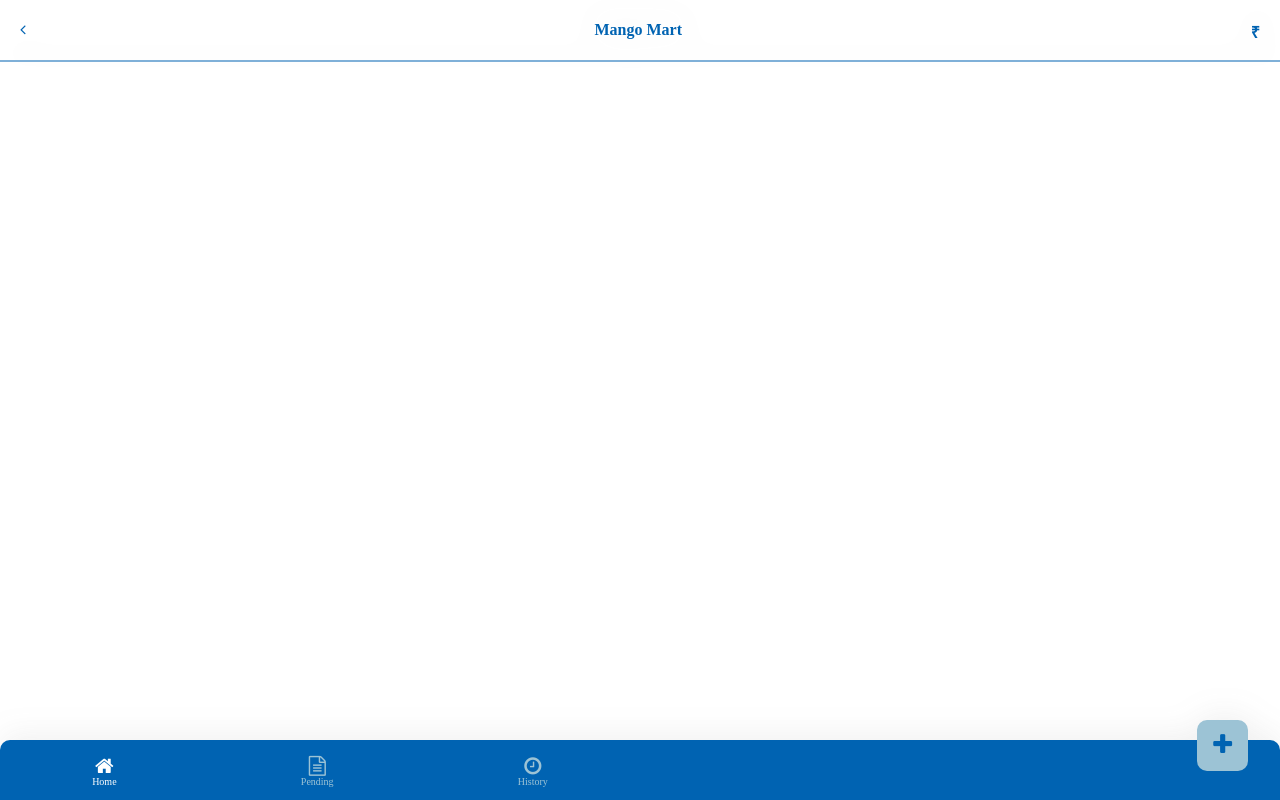
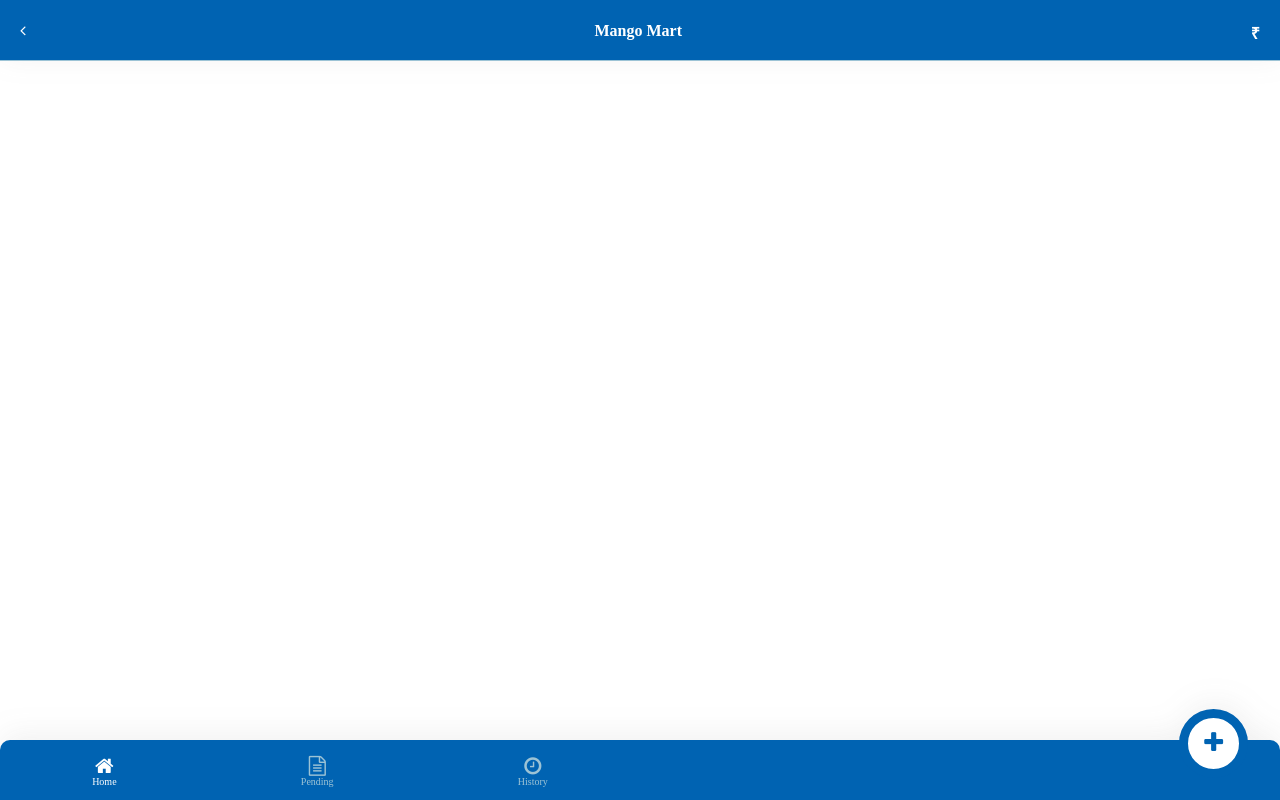
Before and after one commit to Jaya738/MangoMart, a React (Create React App) app: page / in a window 1280 px wide. Built offline with nearby package versions, Linux system fonts and the light colour scheme.

Commit message:
Changes Header and footer Styles

```diff
--- a/src/components/Footer/index.js
+++ b/src/components/Footer/index.js
@@ -28,13 +28,14 @@ function Footer() {
     },
     addBtn: {
       float: "right",
-      backgroundColor: colors.SECONDARY_COLOUR,
+      backgroundColor: colors.PRIMARY_ACTIVE_COLOR,
       color: colors.SECONDARY_TEXT_COLOUR,
       padding: "12px 16px",
-      transform: "translateY(-100%)",
+      transform: "translateY(-90%)",
       marginRight: "32px",
-      borderRadius: "10px",
+      borderRadius: "50px",
       fontSize: "24px",
+      border: "9px solid " + colors.SECONDARY_TEXT_COLOUR,
     },
     footerButton: {
       display: "flex",
--- a/src/components/Header/index.js
+++ b/src/components/Header/index.js
@@ -10,13 +10,16 @@ function Header(props) {
       left: "0",
       width: "100%",
       filter: "drop-shadow(2px -5px 15px rgba(85, 94, 88, 0.09))",
-      color: colors.SECONDARY_TEXT_COLOUR,
-      height: "40px",
-      borderBottom: "1px solid" + colors.SECONDARY_TEXT_COLOUR,
+      color: colors.PRIMARY_ACTIVE_COLOR,
+      height: "60px",
+      backgroundColor: colors.SECONDARY_TEXT_COLOUR,
+      borderBottom: "1px solid" + colors.SECONDARY_COLOUR,
+      fontWeight: "Bold",
+    },
+    header: {
       display: "flex",
+      transform: "translateY(100%)",
       justifyContent: "space-between",
-      transform: "translateY(50%)",
-      fontWeight: "Bold",
     },
     backBtn: {
       marginLeft: "20px",
@@ -30,6 +33,7 @@ function Header(props) {
   };
   return (
     <div style={styles.container}>
+      <div style={styles.header}>
         <i
           style={styles.backBtn}
           onClick={() => history.goBack()}
@@ -38,6 +42,7 @@ function Header(props) {
         <span style={styles.title}>{props.title}</span>
         <span style={styles.amount}>₹ {props.amount}</span>
       </div>
+    </div>
   );
 }
 
```
Lines whose indentation alone changed are shown as unchanged.
